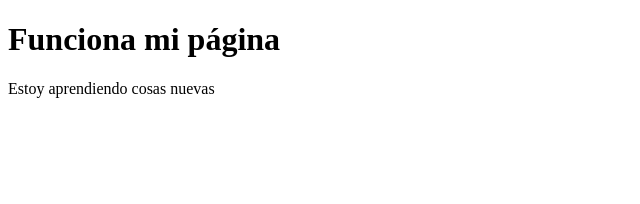
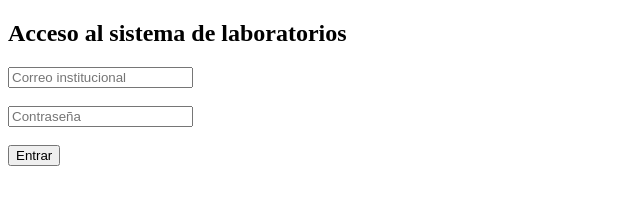
Before and after one commit to ReyesRodolfo/reyesrodolfo.github.io, a plain HTML site: page index.html in a window 1280 px wide. Shown: the whole page, without its empty margins (0-640 px from the left). Drawn offline with Linux system fonts and the light colour scheme.

Commit message:
Add login form to index.html

```diff
--- a/index.html
+++ b/index.html
@@ -5,8 +5,15 @@
     <title>Funciona</title>
   </head>
   <body>
-    <h1>Funciona mi página</h1>
-    <p>Estoy aprendiendo cosas nuevas</p>
+    <h2>Acceso al sistema de laboratorios</h2>
+
+    <input type="email" id="email" placeholder="Correo institucional"><br><br>
+    <input type="password" id="password" placeholder="Contraseña"><br><br>
+
+    <button onclick="login()">Entrar</button>
+
+    <p id="mensaje"></p>
+
+    <script src="app.js"></script>
   </body>
-  <script src="app.js"></script>
 </html>
```
